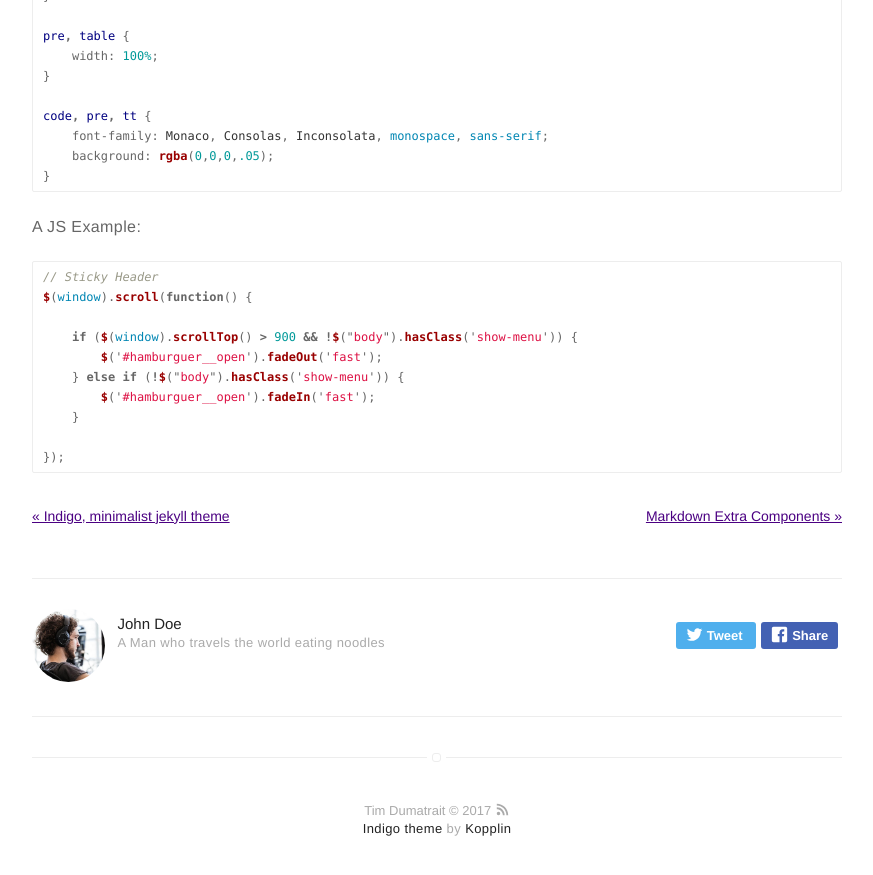
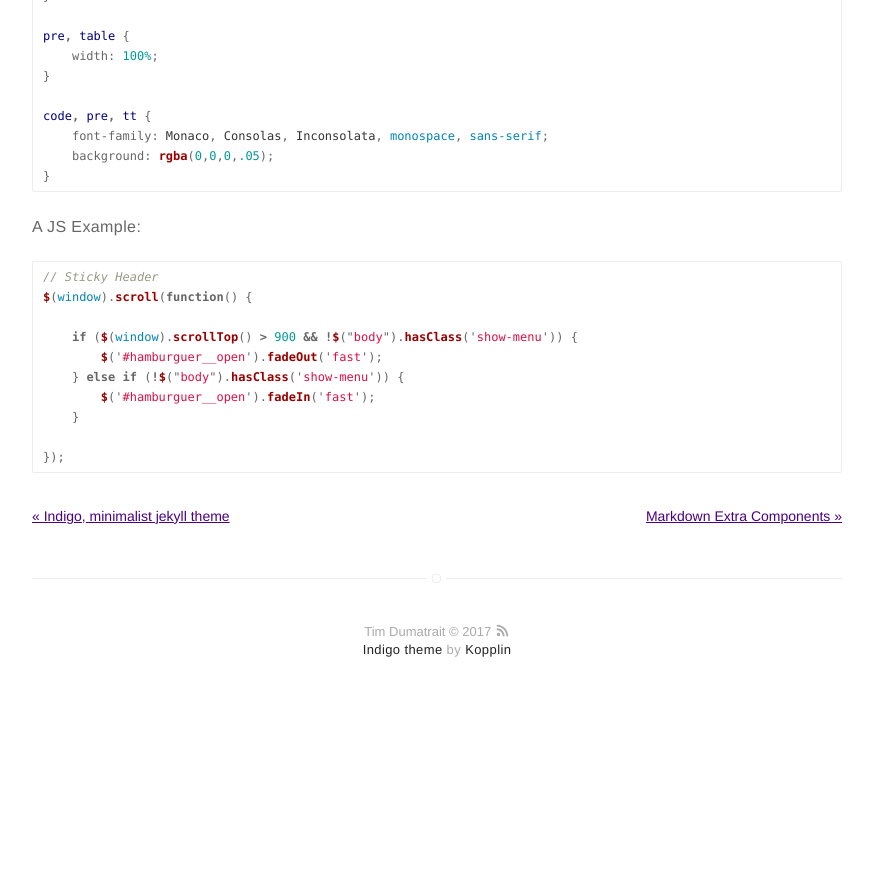
Before and after one commit to appareil/appareil.github.io, a Jekyll site: the page built from _posts/2016-02-24-markdown-common-elements.markdown, in a window 1280 px wide and 900 px high, scrolled down 5485 px. Shown: the top 875 px of the window, without its empty margins (203-1076 px from the left). Built offline with Jekyll 4.4.1, drawn with Linux system fonts in a browser that asks for light colours; after the commit the page ends 6206 px from its top, so only the background shows below that; part of the change alters nothing that is shown.

```diff
--- a/_config.yml
+++ b/_config.yml
@@ -93,7 +93,7 @@ related: False
 post-advance-links: [blog]
 
 # show author block at the end of a post ?
-show-author: true
+show-author: False
 
 # do you want some animations?
 animation: true
```
Also changed, not shown: assets/images/james.jpg (deleted), assets/images/profile.jpg, assets/screen-shot.png (deleted).
